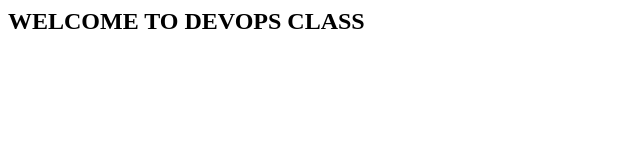
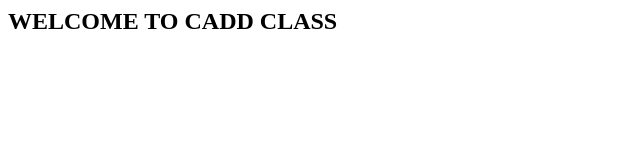
Before and after one commit to Hammad2311/Devops, a plain HTML site: page FD_MSE.html in a window 1280 px wide. Shown: the whole page, without its empty margins (0-640 px from the left). Drawn offline with Linux system fonts and the light colour scheme.

Commit message:
Update title and heading for CADD class

```diff
--- a/FD_MSE.html
+++ b/FD_MSE.html
@@ -1,9 +1,9 @@
 <DOCTYPE HTML>
   <HTML>
     <HEAD>
-      <TITLE>FD CLASS</TITLE>
+      <TITLE>CADD CLASS</TITLE>
     </HEAD>
     <BODY>
-      <H2>WELCOME TO DEVOPS CLASS</H2>
+      <H2>WELCOME TO CADD CLASS</H2>
     </BODY>
   </HTML>
```
